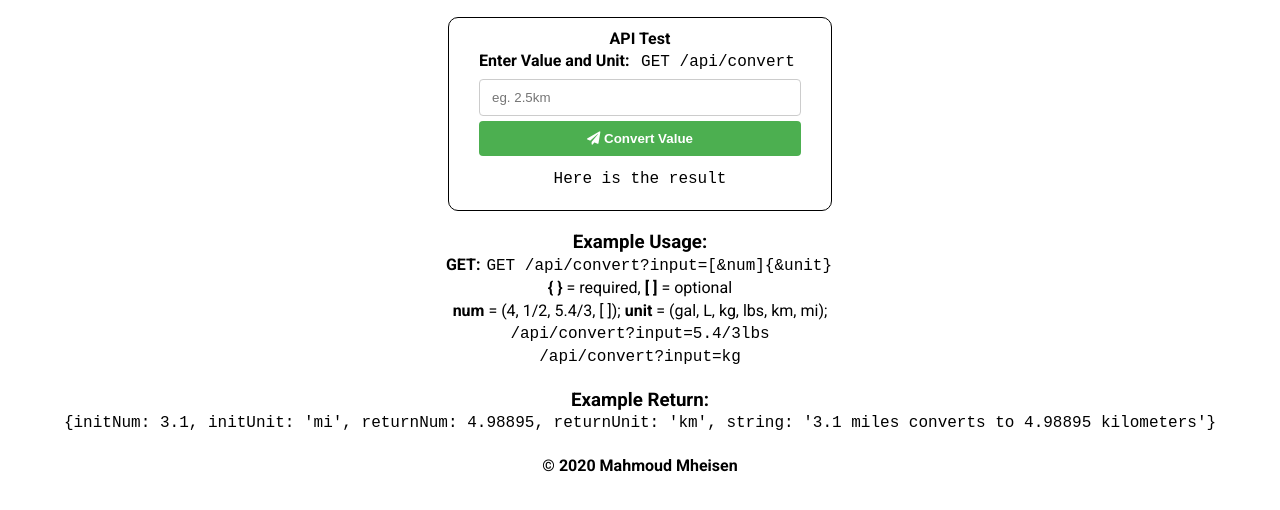
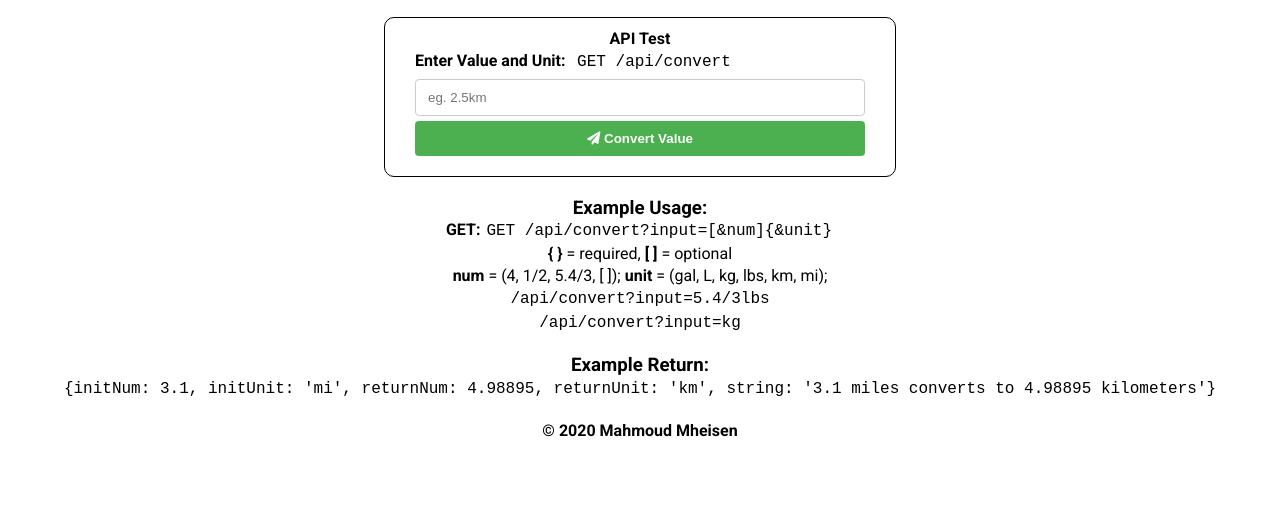
Before and after one commit to mahmoudmheisen91/MetricImperialConverter, a website: page views/index.html in a window 1280 px wide. Shown: the part 68-578 px from the top of the page. Drawn offline with Linux system fonts and the light colour scheme; files that its build step writes are made by us from their sources.

Commit message:
implement api test

```diff
--- a/public/style.css
+++ b/public/style.css
@@ -21,8 +21,9 @@ footer {
 .api-test {
   border: 1px solid black;
   border-radius: 10px;
-  margin: 0 35%;
+  margin: 0 30%;
   padding: 10px 30px;
+  max-height: 160px;
 }
 
 .center {
@@ -43,7 +44,7 @@ footer {
   font-weight: bold;
 }
 
-.container > #value-unit {
+.container > #valueunit {
   grid-row: 3 / span 1;
   padding: 10px 12px;
   margin: 5px 0px;
@@ -67,11 +68,6 @@ footer {
   background-color: #45a049;
 }
 
-.container > #result {
-  grid-row: 5 / span 1;
-  text-align: center;
-  margin: 10px 0 -40px 0;
-}
 /* End Form Styling */
 
 code {
--- a/views/index.html
+++ b/views/index.html
@@ -45,7 +45,7 @@
     </header>
 
     <div class="api-test">
-      <form class="container">
+      <form class="container" method="POST" action="/api/convert/api_test/">
         <p id="label" class="center"><strong>API Test</strong></p>
         <label for="value-unit"
           >Enter Value and Unit:<code> GET /api/convert</code></label
@@ -53,14 +53,13 @@
         <br />
         <input
           type="text"
-          id="value-unit"
-          name="value-unit"
+          id="valueunit"
+          name="valueunit"
           placeholder="eg. 2.5km"
         /><br />
         <button id="convert" type="submit">
           <i class="fa fa-paper-plane"></i> Convert Value
         </button>
-        <code id="result">Here is the result</code>
       </form>
     </div>
 
@@ -88,34 +87,3 @@
     </footer>
   </body>
 </html>
-
-<!--
-
-      <form id="convertForm" class="border">
-        <input
-          type="text"
-          id="convertField"
-          name="input"
-          placeholder="3.1mi"
-          style="width: 200px;"
-        />
-        <input id="convert" type="submit" value="Convert!" />
-      </form>
-
-
-    <script>
-      $(function () {
-        $("#convertForm").submit(function () {
-          event.preventDefault();
-          $.ajax({
-            url: "/api/convert",
-            type: "get",
-            data: $("#convertForm").serialize(),
-            success: function (data) {
-              $("#result").text(data.string || data);
-              $("#jsonResult").text(JSON.stringify(data));
-            },
-          });
-        });
-      });
-    </script> -->
```
Also changed, not shown: routes/api.js (+22 -7 lines).
